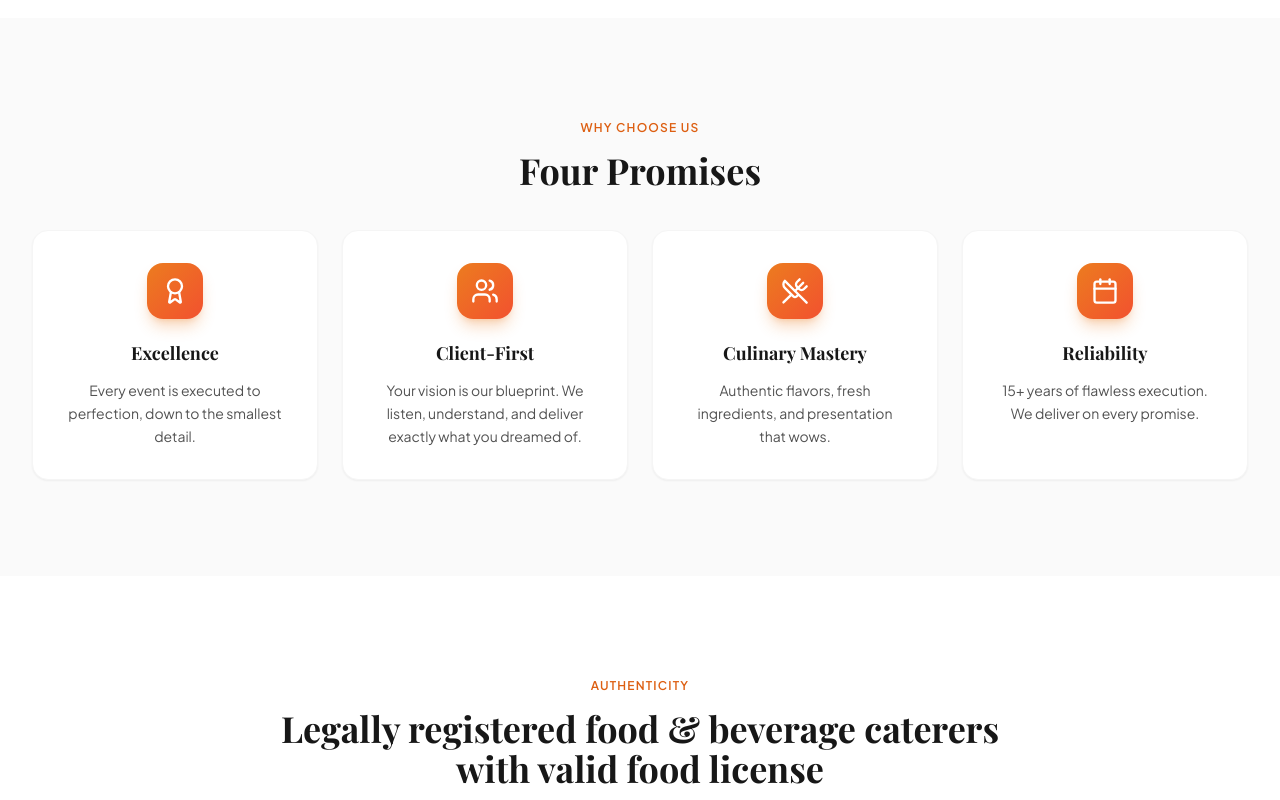
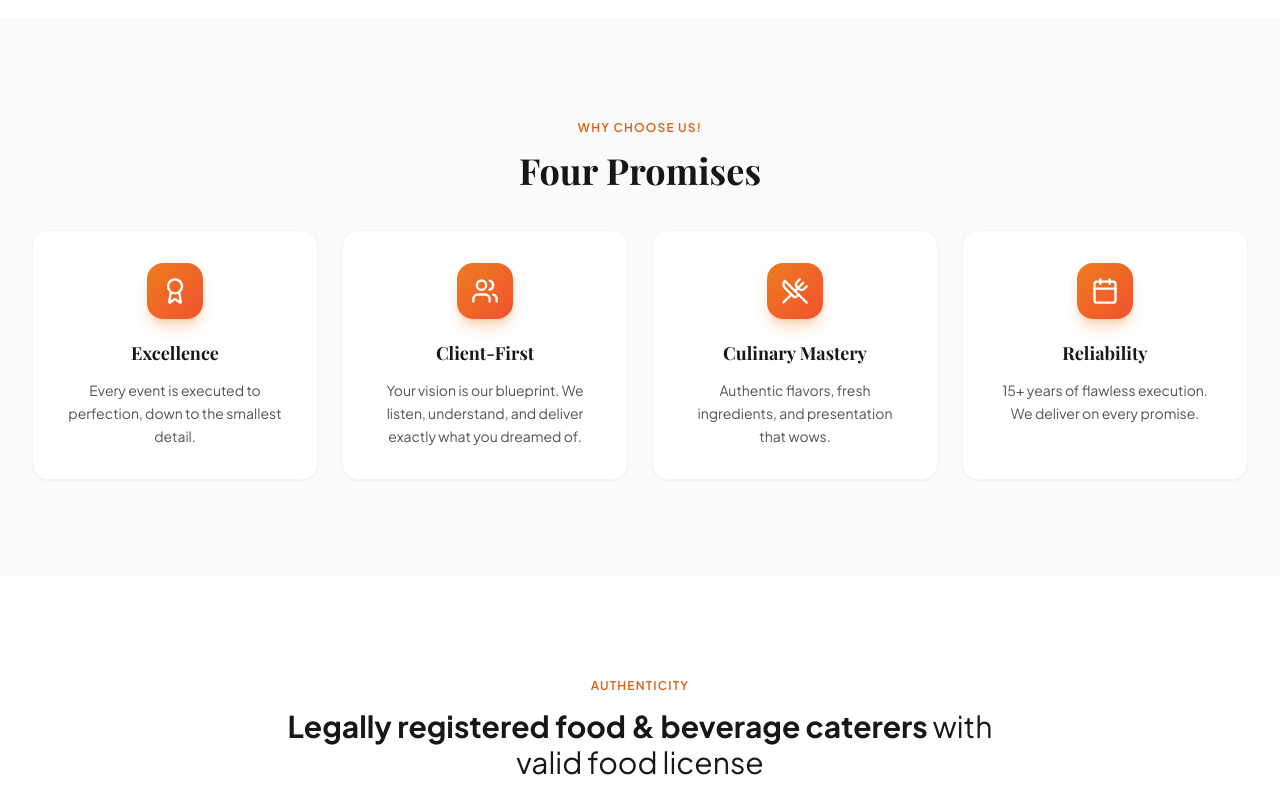
Before and after one commit to Deepakkumarsahu2002/GS-EVENTS, a React (Vite) app in the folder Frontend/: page /about in a window 1280 px wide. Shown: the part 2660-3460 px from the top of the page. Built offline with nearby package versions, Linux system fonts and the light colour scheme; no server answers.

Commit message:
Fix team image crop alignment

```diff
--- a/Frontend/src/pages/AboutRedesigned.tsx
+++ b/Frontend/src/pages/AboutRedesigned.tsx
@@ -75,14 +75,14 @@ export default function AboutRedesigned() {
       <section className="section-padding bg-white">
         <div className="container-max">
           <Reveal><div className="mx-auto max-w-2xl text-center"><span className="text-xs font-semibold uppercase tracking-widest text-primary-600">The Team</span><h2 className="mt-3 font-serif text-3xl font-bold text-neutral-900 md:text-4xl">Members, Planners & Workers</h2><p className="mt-4 text-neutral-600">A permanent core team, working together to make every event feel effortless.</p></div></Reveal>
-          <Reveal className="mt-10"><img src="/team.png" alt="GS Events team preparing a celebration" loading="lazy" className="h-[360px] w-full rounded-3xl object-cover shadow-2xl md:h-[480px]" /></Reveal>
+          <Reveal className="mt-10"><img src="/team.jpeg" alt="GS Events team preparing a celebration" loading="lazy" className="h-[360px] w-full rounded-3xl object-cover object-top shadow-2xl md:h-[480px]" /></Reveal>
           <div className="mt-5 grid grid-cols-1 gap-5 sm:grid-cols-3">{[{ src: '/team-2.png', alt: 'Chef preparing appetizers at a live counter' }, { src: '/team-3.jpeg', alt: 'Stylist preparing a celebration tablescape' }, { src: '/team-4.jpeg', alt: 'Planners preparing a wedding ceremony aisle' }].map((member) => <Reveal key={member.alt}><img src={member.src} alt={member.alt} loading="lazy" className="aspect-[4/3] w-full rounded-2xl object-cover shadow-lg" /></Reveal>)}</div>
         </div>
       </section>
 
       <section className="section-padding bg-neutral-50">
         <div className="container-max">
-          <Reveal><div className="mx-auto max-w-2xl text-center"><span className="text-xs font-semibold uppercase tracking-widest text-primary-600">Why Choose Us</span><h2 className="mt-3 font-serif text-3xl font-bold text-neutral-900 md:text-4xl">Four Promises</h2></div></Reveal>
+          <Reveal><div className="mx-auto max-w-2xl text-center"><span className="text-xs font-semibold uppercase tracking-widest text-primary-600">Why Choose Us!</span><h2 className="mt-3 font-serif text-3xl font-bold text-neutral-900 md:text-4xl">Four Promises</h2></div></Reveal>
           <div className="mt-10 grid grid-cols-1 gap-6 sm:grid-cols-2 lg:grid-cols-4">{values.map((value) => { const Icon = value.icon; return <Reveal key={value.title}><div className="card-hover h-full rounded-2xl border border-neutral-100 bg-white p-8 text-center shadow-sm"><div className="mx-auto mb-5 flex h-14 w-14 items-center justify-center rounded-2xl bg-gradient-to-br from-primary-500 to-accent-500 shadow-lg shadow-primary-500/30"><Icon className="h-7 w-7 text-white" /></div><h3 className="mb-3 font-serif text-lg font-bold text-neutral-900">{value.title}</h3><p className="text-sm leading-relaxed text-neutral-600">{value.desc}</p></div></Reveal>; })}</div>
         </div>
       </section>
@@ -92,7 +92,9 @@ export default function AboutRedesigned() {
           <Reveal>
             <div className="mx-auto max-w-3xl text-center">
               <span className="text-xs font-semibold uppercase tracking-widest text-primary-600">Authenticity</span>
-              <h2 className="mt-3 font-serif text-3xl font-bold text-neutral-900 md:text-4xl">Legally registered food & beverage caterers with valid food license</h2>
+              <h2 className="mt-3 text-2xl font-normal text-neutral-900 md:text-3xl">
+                <span className="font-bold">Legally registered food &amp; beverage caterers</span> with valid food license
+              </h2>
               <p className="mt-5 text-base leading-relaxed text-neutral-600 md:text-lg">
                 We are legally registered food beverage caterers with a valid food license, backed by quality standards, hygiene-first practices, and a commitment to memorable hospitality.
               </p>
```
